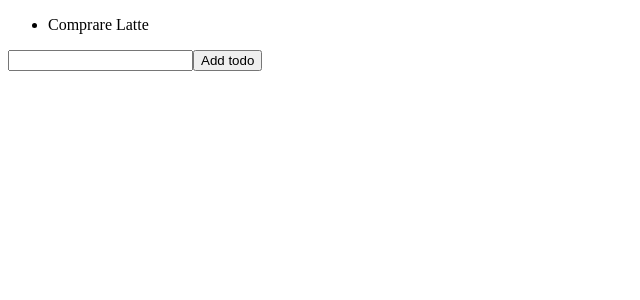
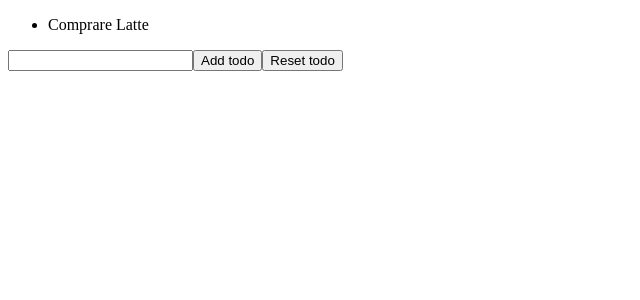
Before and after one commit to Emiliano-S/react-exercises, a React (Create React App) app: page / in a window 1280 px wide. Shown: the top 300 px of the page, without its empty margins (0-640 px from the left). Built offline with nearby package versions, Linux system fonts and the light colour scheme.

Commit message:
End: esercizio lists-05

```diff
--- a/src/TodoList.js
+++ b/src/TodoList.js
@@ -21,6 +21,12 @@ export class TodoList extends React.Component{
 
     }
 
+    resetTodo = () =>{
+        this.setState({
+            todos: []
+        })
+    }
+
     render(){
         return(
             <div>
@@ -36,6 +42,7 @@ export class TodoList extends React.Component{
                 <div>
                     <input name='todoInput' value={this.state.newTodos.title} onChange={this.handleInputTodo} />
                     <button type="submit" onClick={this.submitNewTodo} disabled={this.state.newTodos ? false : true}>Add todo</button>
+                    <button type="button" onClick={this.resetTodo} disabled={this.state.todos.length > 0 ? false : true}>Reset todo</button>
                 </div>
             </div>
         )
```
